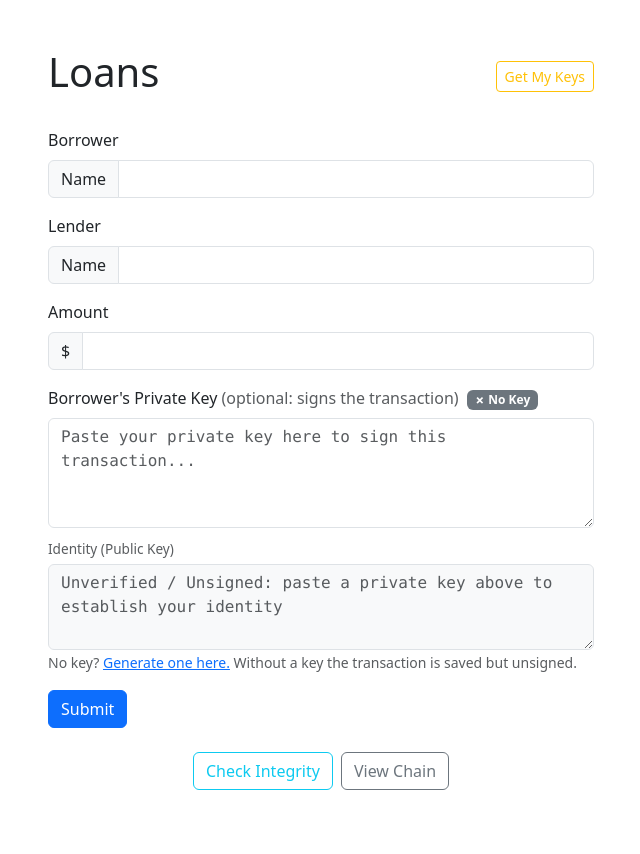
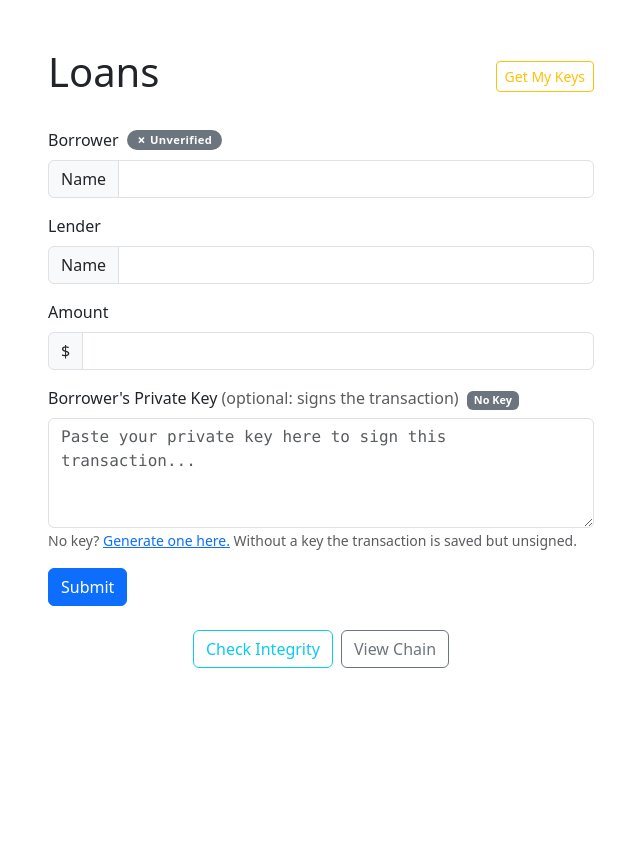
Before and after one commit to R4Y3D/Blockchain-Technology-Final-Project, a Flask app: page / in a window 1280 px wide. Shown: the whole page, without its empty margins (319-959 px from the left). After the commit the page ends 668 px from the top, so only its background shows below. Run offline with Flask 2, Linux system fonts and the light colour scheme.

Commit message:
Move verified badge and key fingerprint to borrower field
Redesigned the signature identity section on the loan form.
Badge starts grey as Unverified and flips to green Verified when a
valid private key is pasted. Key fingerprint appears directly under
the borrower name field showing the first 20 chars of the public key.
Removed the separate Identity textarea that sat below the private key.
Private key label keeps a small status badge for key feedback.

Co-authored-by: ShamiaShanaha <ShamiaShanaha@users.noreply.github.com>

```diff
--- a/templates/index.html
+++ b/templates/index.html
@@ -6,6 +6,20 @@
     <!-- Bootstrap CSS -->
     <link href="https://cdn.jsdelivr.net/npm/bootstrap@5.3.2/dist/css/bootstrap.min.css" rel="stylesheet" crossorigin="anonymous">
     <title>Blockchain Loans</title>
+    <style>
+        #verified-badge {
+            font-size: 0.7rem;
+            letter-spacing: 0.03em;
+            padding: 4px 10px;
+            transition: background-color 0.3s ease, transform 0.2s ease;
+        }
+        #verified-badge.is-verified {
+            transform: scale(1.08);
+        }
+        #key-fingerprint {
+            transition: opacity 0.3s ease;
+        }
+    </style>
 </head>
 <body>
 
@@ -18,11 +32,25 @@
                 </div>
 
                 <form id="loan-form" action="{{ url_for('index') }}" method="POST">
+
+                    <!-- Borrower field with live verification badge and key fingerprint -->
                     <div class="mb-3">
-                        <label for="borrower-input" class="form-label">Borrower</label>
+                        <label for="borrower-input" class="form-label d-flex align-items-center gap-2">
+                            Borrower
+                            <span id="verified-badge" class="badge rounded-pill bg-secondary">
+                                ✗ Unverified
+                            </span>
+                        </label>
                         <div class="input-group">
                             <span class="input-group-text" id="borrower-addon">Name</span>
-                            <input type="text" class="form-control" id="borrower-input" aria-describedby="borrower-addon" name="borrower">
+                            <input type="text" class="form-control" id="borrower-input"
+                                   aria-describedby="borrower-addon" name="borrower">
+                        </div>
+                        <!-- Public key fingerprint appears here once a valid key is detected -->
+                        <div id="key-fingerprint" class="mt-1 ps-1" style="display:none;">
+                            <small class="text-muted" style="font-size:0.75rem;">
+                                Key: <span id="key-fingerprint-text" class="font-monospace text-success fw-semibold"></span>
+                            </small>
                         </div>
                     </div>
 
@@ -30,7 +58,8 @@
                         <label for="lender-input" class="form-label">Lender</label>
                         <div class="input-group">
                             <span class="input-group-text" id="lender-addon">Name</span>
-                            <input type="text" class="form-control" id="lender-input" aria-describedby="lender-addon" name="lender">
+                            <input type="text" class="form-control" id="lender-input"
+                                   aria-describedby="lender-addon" name="lender">
                         </div>
                     </div>
 
@@ -38,7 +67,8 @@
                         <label for="amount-input" class="form-label">Amount</label>
                         <div class="input-group">
                             <span class="input-group-text" id="amount-addon">$</span>
-                            <input type="text" class="form-control" id="amount-input" aria-describedby="amount-addon" name="amount">
+                            <input type="text" class="form-control" id="amount-input"
+                                   aria-describedby="amount-addon" name="amount">
                         </div>
                     </div>
 
@@ -46,22 +76,12 @@
                         <label for="private-key-input" class="form-label">
                             Borrower's Private Key
                             <span class="text-muted fw-normal">(optional: signs the transaction)</span>
-                            <span id="key-status-badge" class="badge bg-secondary ms-1">✗ No Key</span>
+                            <span id="key-status-badge" class="badge bg-secondary ms-1"
+                                  style="font-size:0.68rem;">No Key</span>
                         </label>
                         <textarea class="form-control font-monospace" id="private-key-input"
                                   name="private_key" rows="4"
                                   placeholder="Paste your private key here to sign this transaction..."></textarea>
-
-                        <!-- Live public key identity display -->
-                        <div class="mt-2">
-                            <label class="form-label text-muted mb-1" style="font-size:0.85rem;">
-                                Identity (Public Key)
-                            </label>
-                            <textarea class="form-control font-monospace bg-light text-muted"
-                                      id="public-key-display" rows="3" readonly
-                                      placeholder="Unverified / Unsigned: paste a private key above to establish your identity"></textarea>
-                        </div>
-
                         <small class="text-muted">
                             No key? <a href="{{ url_for('keys') }}">Generate one here.</a>
                             Without a key the transaction is saved but unsigned.
@@ -100,38 +120,62 @@
         let debounceTimer = null;
         let keyIsValid = false;
 
-        const privateKeyInput = document.getElementById('private-key-input');
-        const publicKeyDisplay = document.getElementById('public-key-display');
-        const statusBadge     = document.getElementById('key-status-badge');
-        const loanForm        = document.getElementById('loan-form');
+        const privateKeyInput  = document.getElementById('private-key-input');
+        const verifiedBadge    = document.getElementById('verified-badge');
+        const keyFingerprint   = document.getElementById('key-fingerprint');
+        const fingerprintText  = document.getElementById('key-fingerprint-text');
+        const keyStatusBadge   = document.getElementById('key-status-badge');
+        const loanForm         = document.getElementById('loan-form');
+
+        // Extracts the readable base64 content from a PEM string,
+        // then returns the first 20 characters followed by "..."
+        function truncateKey(pem) {
+            const b64 = pem.split('\n')
+                           .filter(l => l.trim() && !l.startsWith('---'))
+                           .join('');
+            return b64.substring(0, 20) + '...';
+        }
 
         function setUnverified() {
             keyIsValid = false;
-            publicKeyDisplay.value = '';
-            publicKeyDisplay.placeholder = 'Unverified / Unsigned: paste a private key above to establish your identity';
-            publicKeyDisplay.classList.remove('text-success', 'text-danger');
-            publicKeyDisplay.classList.add('text-muted');
-            statusBadge.textContent = '✗ No Key';
-            statusBadge.className = 'badge bg-secondary ms-1';
+
+            verifiedBadge.textContent = '✗ Unverified';
+            verifiedBadge.className = 'badge rounded-pill bg-secondary';
+
+            keyFingerprint.style.display = 'none';
+            fingerprintText.textContent = '';
+
+            keyStatusBadge.textContent = 'No Key';
+            keyStatusBadge.className = 'badge bg-secondary ms-1';
+            keyStatusBadge.style.fontSize = '0.68rem';
         }
 
         function setVerified(publicKey) {
             keyIsValid = true;
-            publicKeyDisplay.value = publicKey;
-            publicKeyDisplay.classList.remove('text-muted', 'text-danger');
-            publicKeyDisplay.classList.add('text-success');
-            statusBadge.textContent = '✓ Key Valid';
-            statusBadge.className = 'badge bg-success ms-1';
+
+            verifiedBadge.textContent = '✓ Verified';
+            verifiedBadge.className = 'badge rounded-pill bg-success is-verified';
+
+            fingerprintText.textContent = truncateKey(publicKey);
+            keyFingerprint.style.display = 'block';
+
+            keyStatusBadge.textContent = '✓ Key Valid';
+            keyStatusBadge.className = 'badge bg-success ms-1';
+            keyStatusBadge.style.fontSize = '0.68rem';
         }
 
         function setInvalid() {
             keyIsValid = false;
-            publicKeyDisplay.value = '';
-            publicKeyDisplay.placeholder = 'Invalid key format! Check your private key and try again';
-            publicKeyDisplay.classList.remove('text-muted', 'text-success');
-            publicKeyDisplay.classList.add('text-danger');
-            statusBadge.textContent = '✗ Invalid Key';
-            statusBadge.className = 'badge bg-danger ms-1';
+
+            verifiedBadge.textContent = '✗ Unverified';
+            verifiedBadge.className = 'badge rounded-pill bg-secondary';
+
+            keyFingerprint.style.display = 'none';
+            fingerprintText.textContent = '';
+
+            keyStatusBadge.textContent = '✗ Invalid Key';
+            keyStatusBadge.className = 'badge bg-danger ms-1';
+            keyStatusBadge.style.fontSize = '0.68rem';
         }
 
         privateKeyInput.addEventListener('input', function () {
@@ -141,18 +185,18 @@
                 setUnverified();
                 return;
             }
-            // Show a "checking" state while waiting
-            statusBadge.textContent = '...';
-            statusBadge.className = 'badge bg-warning text-dark ms-1';
+
+            keyStatusBadge.textContent = '...';
+            keyStatusBadge.className = 'badge bg-warning text-dark ms-1';
 
             debounceTimer = setTimeout(async () => {
                 const fd = new FormData();
                 fd.append('private_key', val);
                 const resp = await fetch('/validate-key', { method: 'POST', body: fd });
                 const data = await resp.json();
-                if (data.status === 'valid')   setVerified(data.public_key);
+                if (data.status === 'valid')        setVerified(data.public_key);
                 else if (data.status === 'invalid') setInvalid();
-                else setUnverified();
+                else                                setUnverified();
             }, 400);
         });
 
```
